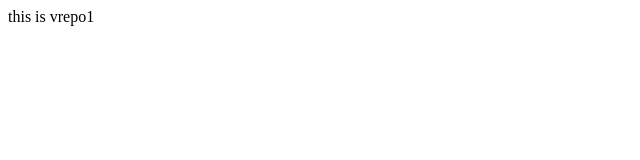
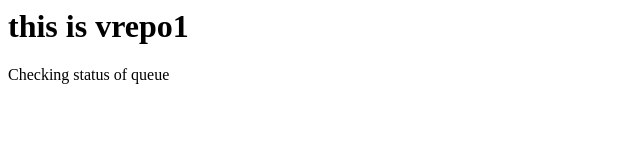
Before and after one commit to PBhargavi31/VRepo1, a plain HTML site: page index.html in a window 1280 px wide. Shown: the whole page, without its empty margins (0-640 px from the left). Drawn offline with Linux system fonts and the light colour scheme.

Commit message:
status commits

```diff
--- a/index.html
+++ b/index.html
@@ -2,6 +2,7 @@
 <heaD>
 </head>
 <body>
-this is vrepo1
+<h1>this is vrepo1</h1>
+<p>Checking status of queue</p>
 </body>
 </html>
```
Also changed, not shown: about.html (added, +3 -0 lines).
